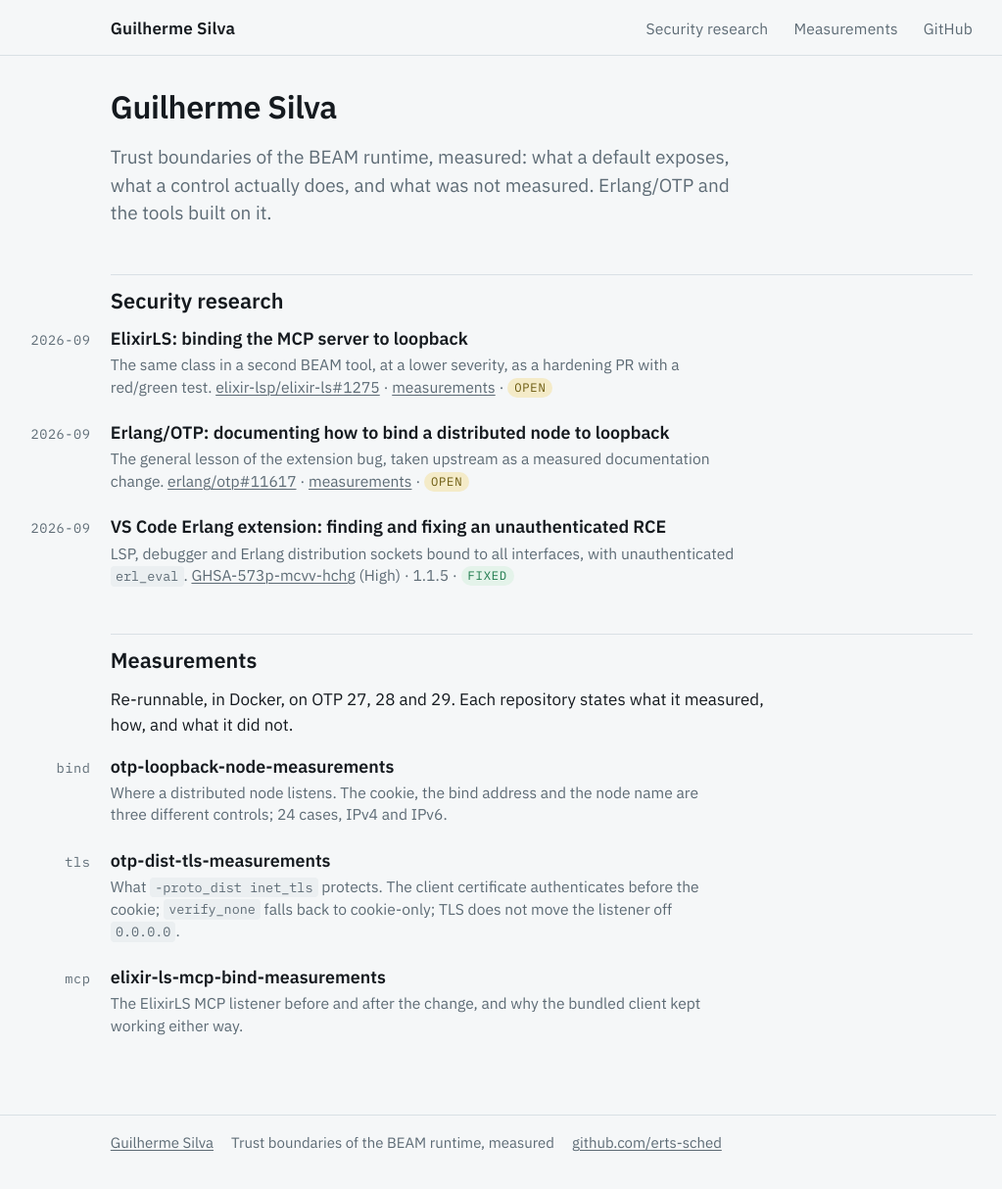
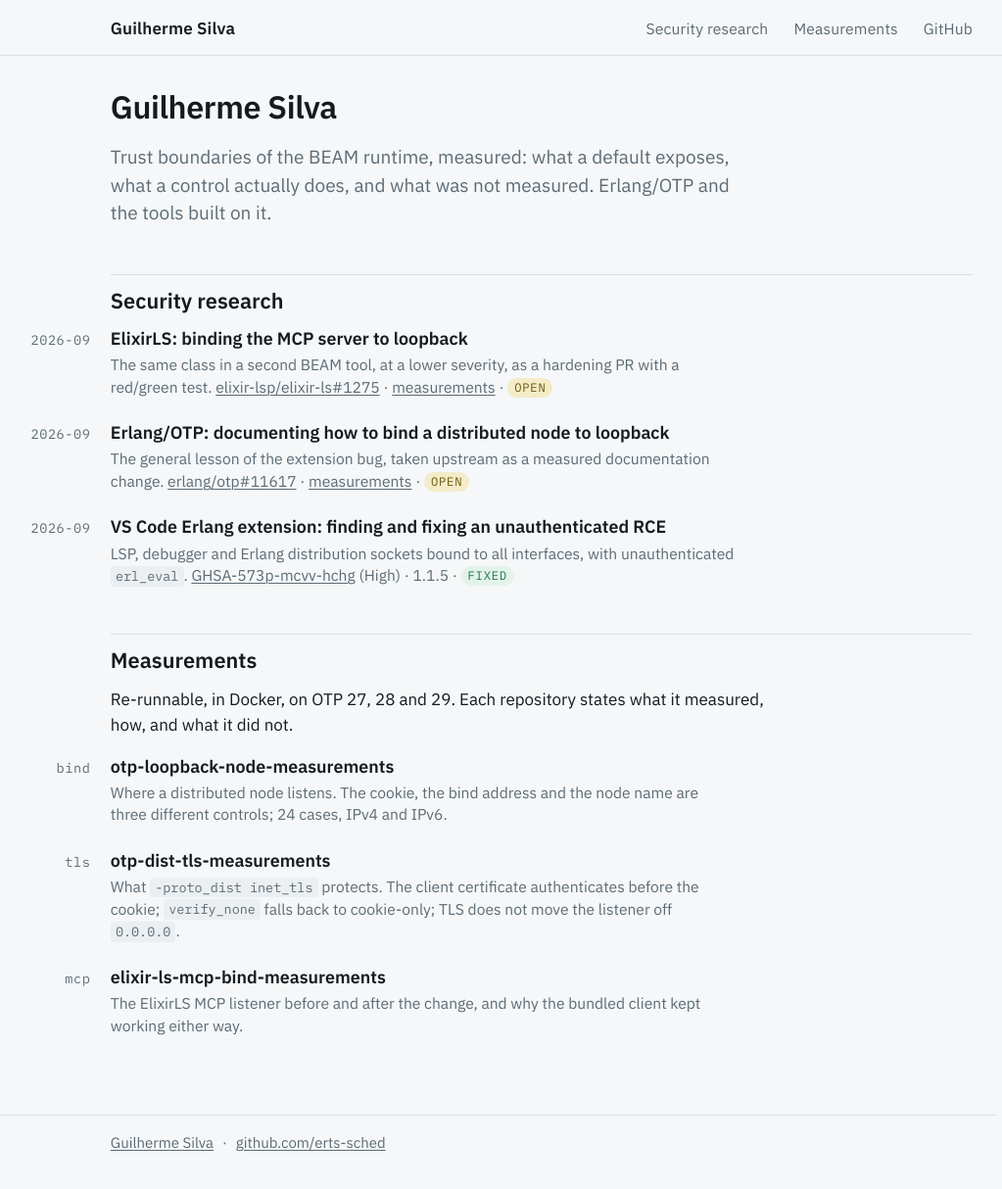
Before and after one commit to erts-sched/erts-sched.github.io, a Jekyll site: the page built from index.md, in a window 1280 px wide. Shown: the whole page at 98% size, without its empty margins (150-1173 px from the left). Built offline with Jekyll 4.4.1, drawn with Linux system fonts in a browser that asks for light colours.

Commit message:
Footer: separators, and the site line only on inner pages

```diff
--- a/_layouts/default.html
+++ b/_layouts/default.html
@@ -27,9 +27,7 @@
   </main>
 
   <footer class="site">
-    <a href="{{ '/' | relative_url }}">{{ site.title }}</a>
-    <span>{{ site.description }}</span>
-    <a href="https://github.com/erts-sched">github.com/erts-sched</a>
+    <a href="{{ '/' | relative_url }}">{{ site.title }}</a>{% if page.url != "/" %}<span class="sep">·</span><span>{{ site.description }}</span>{% endif %}<span class="sep">·</span><a href="https://github.com/erts-sched">github.com/erts-sched</a>
   </footer>
 </body>
 </html>
--- a/assets/css/style.css
+++ b/assets/css/style.css
@@ -55,8 +55,10 @@ header.site nav a { color: var(--muted); text-decoration: none; font-size: 0.92r
 header.site nav a:hover, header.site nav a:focus-visible { color: var(--accent); }
 header.site nav a.home { color: var(--ink); font-weight: 600; font-size: 1rem; margin-right: auto; }
 main { padding-top: 34px; padding-bottom: 56px; }
-footer.site { display: flex; flex-wrap: wrap; gap: 6px 18px; border-top: 1px solid var(--line); padding-top: 16px; padding-bottom: 36px; color: var(--muted); font-size: 0.88rem; }
+footer.site { display: flex; flex-wrap: wrap; align-items: baseline; gap: 4px 0; border-top: 1px solid var(--line); padding-top: 16px; padding-bottom: 36px; color: var(--muted); font-size: 0.88rem; }
 footer.site a { color: var(--muted); }
+footer.site a:hover { color: var(--accent); }
+footer.site .sep { padding: 0 0.6em; }
 
 /* type */
 h1 { font-size: 1.9rem; line-height: 1.15; letter-spacing: -0.012em; margin: 0 0 0.55em; max-width: 26ch; text-wrap: balance; }
```
